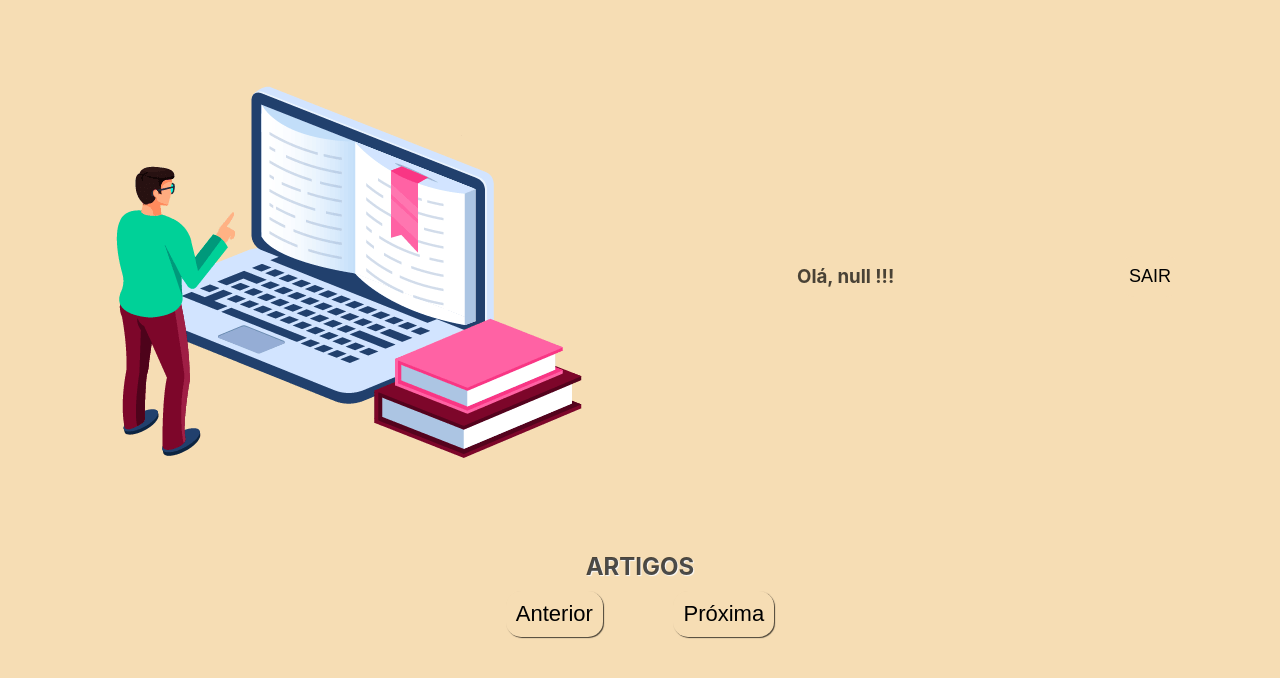
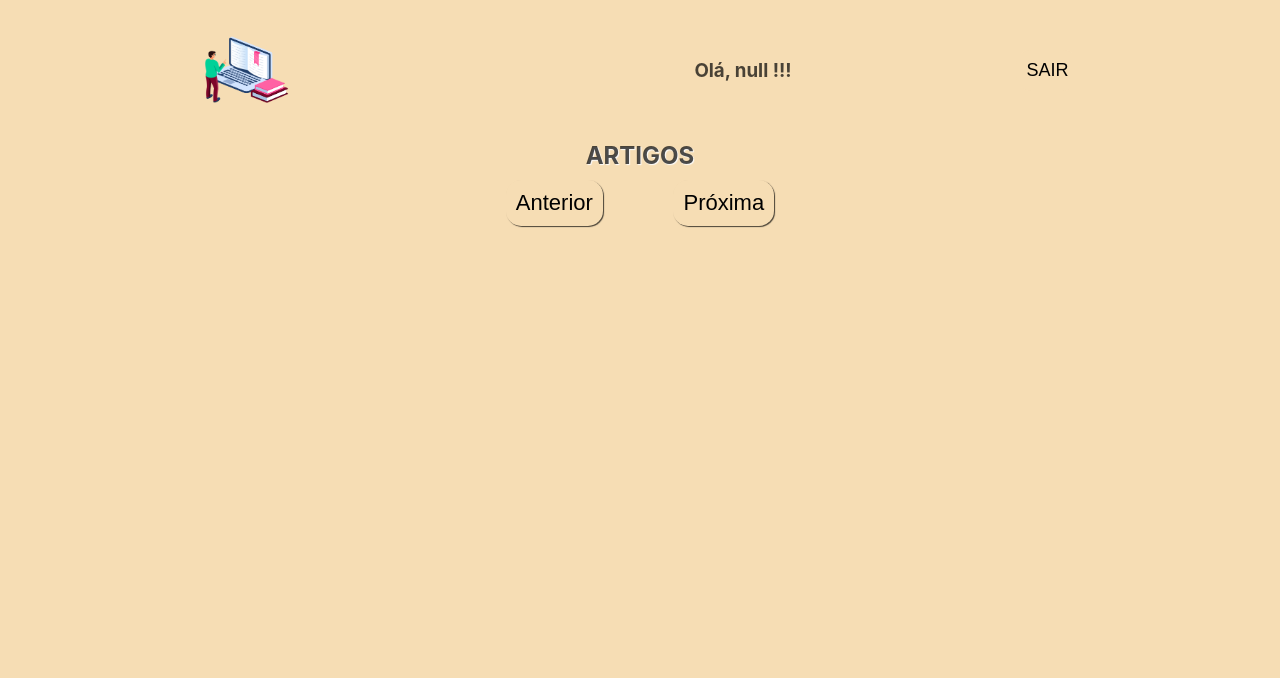
Before and after one commit to Edi-Santos/mettzer-case_scientific-articles-frontend, a React (Create React App) app: page /home in a window 1280 px wide. Shown: the top 678 px of the page. Built offline with nearby package versions, Linux system fonts and the light colour scheme; no server answers.

Commit message:
build:(header.css): estilizando <img />

```diff
--- a/src/components/globalComponents/header.css
+++ b/src/components/globalComponents/header.css
@@ -16,6 +16,10 @@ header {
 }
 
 /* Kinship */
+header img {
+  width: 7%;
+}
+
 header h3 {
   color: var(--title-color-form);
 }
```
